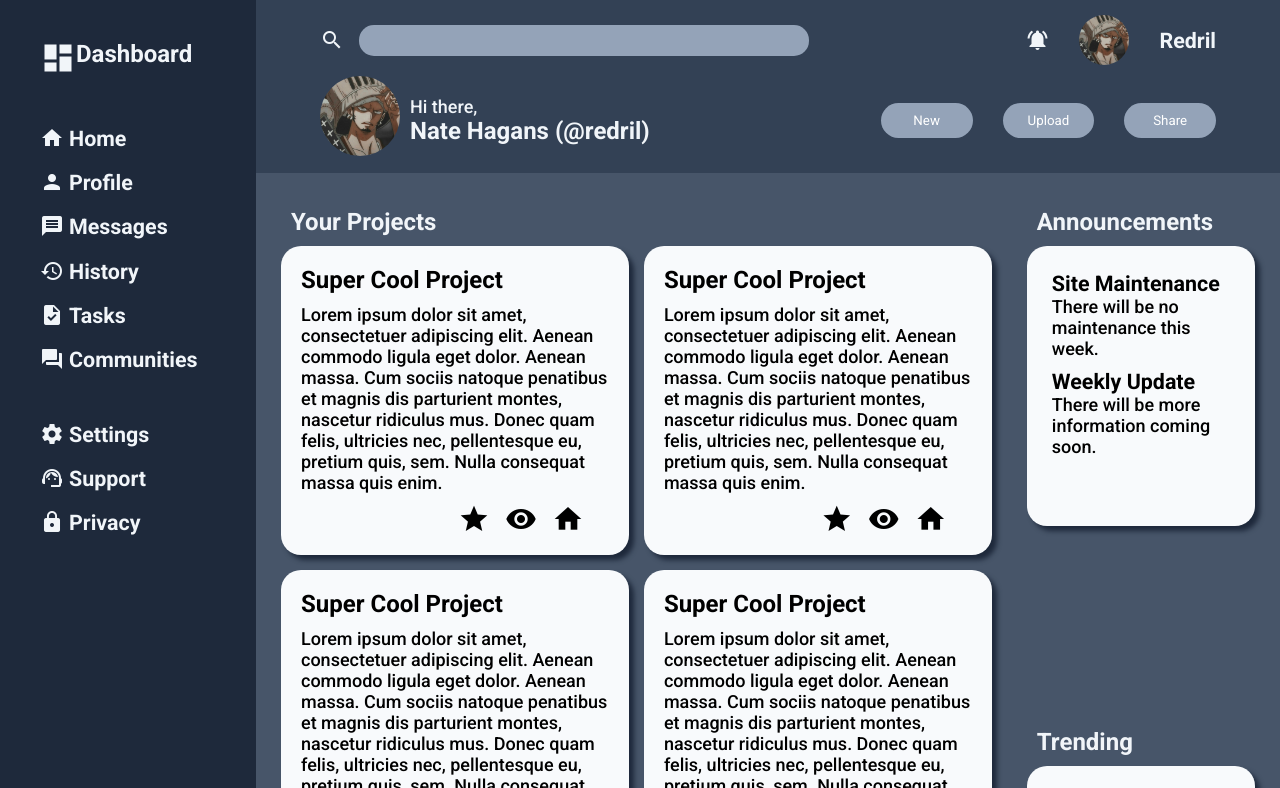
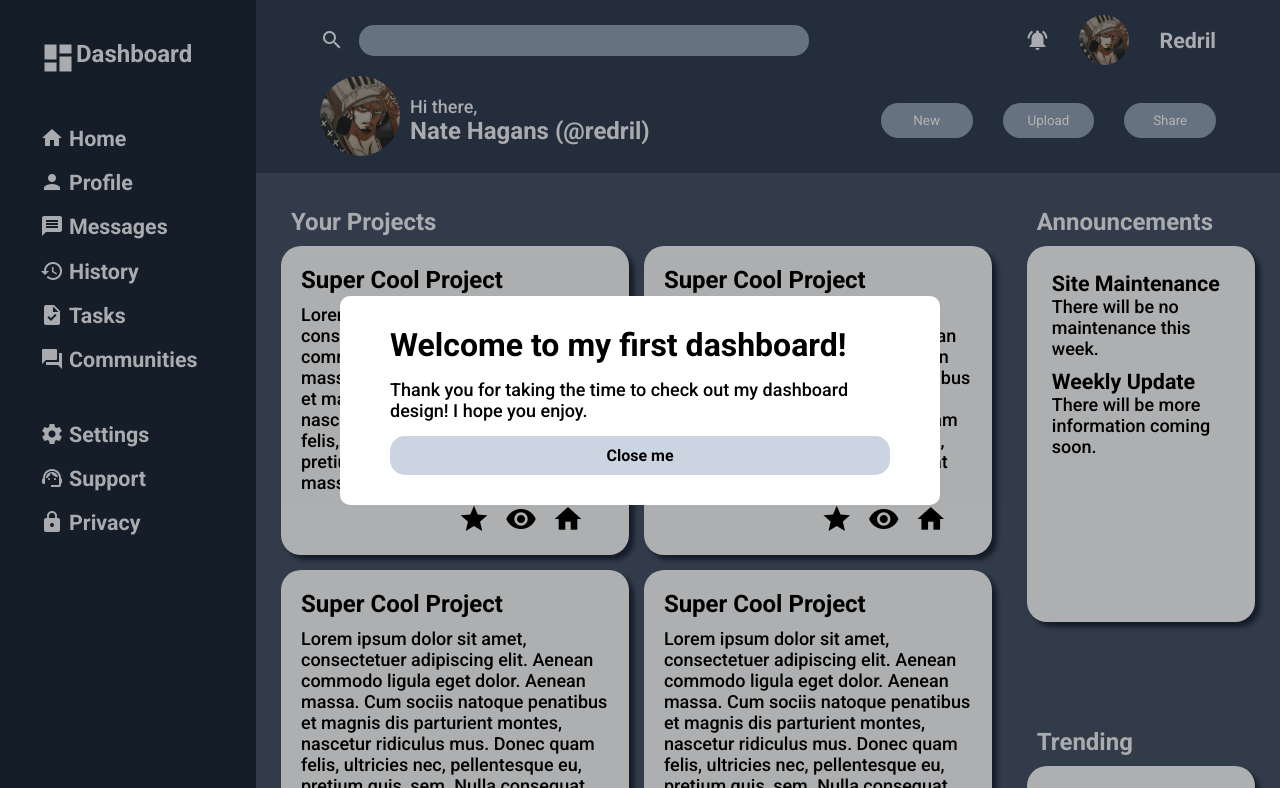
Before and after one commit to xRedril/admin-dashboard, a plain HTML site: page index.html in a window 1280 px wide. Shown: the top 788 px of the page. Drawn offline with Linux system fonts and the light colour scheme; a web font is replaced by a local one.

Commit message:
Added modal and styled

```diff
--- a/index.html
+++ b/index.html
@@ -11,6 +11,14 @@
 </head>
 
 <body>
+    <div class="modal-container" id="modal_container">
+        <div class="modal">
+            <h1>Welcome to my first dashboard!</h1>
+            <p>Thank you for taking the time to check out my dashboard design! I hope you enjoy.</p>
+            <button id="close" onclick="document.modal.removeChild(document.getElementById('divbutton'))">Close
+                me</button>
+        </div>
+    </div>
     <div class="main-container">
         <div class="left-container">
             <div class="logo-container">
@@ -226,4 +234,15 @@
     </div>
 </body>
 
+<script>
+    const close = document.querySelector('#close');
+
+
+    function closeModal() {
+        document.body.removeChild(document.getElementById('modal_container'));
+    }
+
+    close.addEventListener('click', closeModal);
+</script>
+
 </html>
--- a/style.css
+++ b/style.css
@@ -7,6 +7,48 @@
     font-family: Roboto;
     --left-text-color: #f1f5f9;
     --top-text-color: #94a3b8;
+}
+
+.modal-container {
+    position: fixed;
+    top: 0;
+    left: 0;
+    height: 100vh;
+    width: 100vw;
+    background-color: rgba(0, 0, 0, 0.3);
+    padding: 100px;
+    display: flex;
+    align-items: center;
+    justify-content: center;
+
+}
+
+.modal {
+    display: flex;
+    flex-direction: column;
+    align-items: left;
+    justify-content: center;
+    background-color: #fff;
+    padding: 30px 50px;
+    width: 600px;
+    max-width: 100%;
+    border-radius: 10px;
+    gap: 15px;
+}
+
+#close {
+    border: none;
+    background-color: #cbd5e1;
+    padding: 10px;
+    cursor: pointer;
+    border-radius: 15px;
+    font-family: Roboto;
+    font-weight: 700;
+    font-size: 1rem;
+}
+
+#close:hover {
+    background-color: #94a3b8;
 }
 
 
@@ -268,7 +310,7 @@ a:hover {
 .trending-content,
 .announcement-content {
     background-color: #f8fafc;
-    height: 35vh;
+    height: 47vh;
     padding: 25px;
     border-radius: 20px;
     box-shadow: 5px 5px 5px #1e293b;
@@ -278,7 +320,7 @@ a:hover {
     display: flex;
     gap: 15px;
     flex-direction: column;
-    overflow: auto;
+    /* overflow: auto; */
 }
 
 .trending-users {
```
